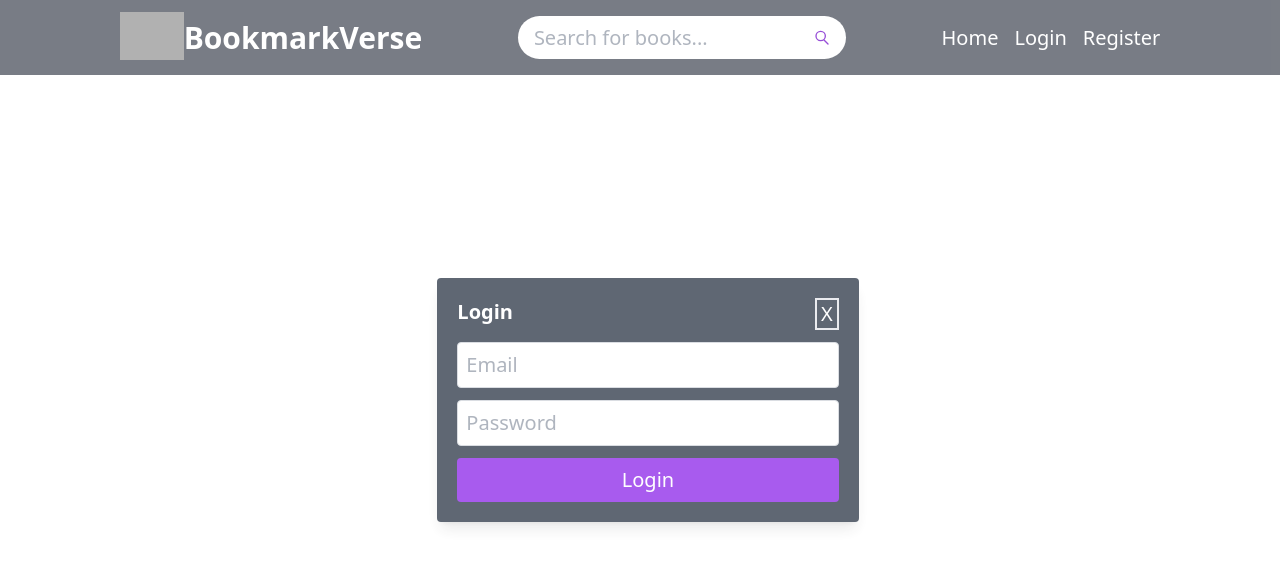
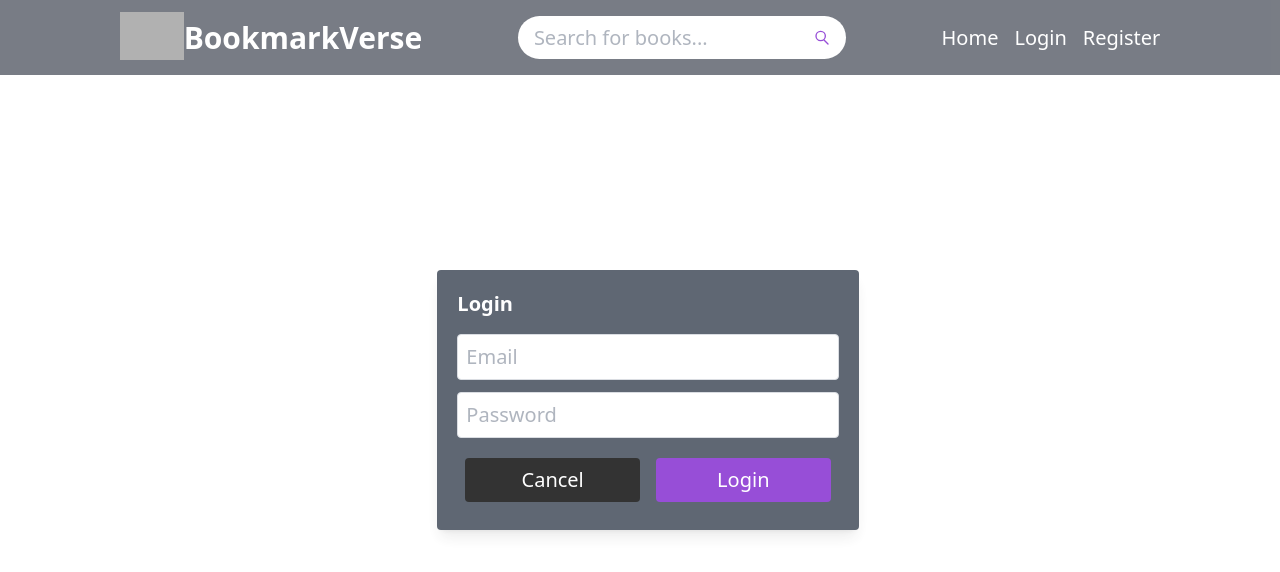
Before and after one commit to C-Macargo/BookmarkVerse-FullStack, a React (Vite) app in the folder front-end/: page / in a window 1280 px wide. Both pictures are taken after a click on the link "Login". Shown: the top 572 px of the page. Built offline with nearby package versions, Linux system fonts and the light colour scheme; grey boxes are pictures that could not be loaded.

Commit message:
fix(front-end): fixing modals close button and submit

```diff
--- a/front-end/src/components/headerComponents/LoginModal.jsx
+++ b/front-end/src/components/headerComponents/LoginModal.jsx
@@ -1,7 +1,7 @@
 import { useState } from "react";
 import useLogin from "../../hooks/useLogin";
 
-function LoginModal({ isVisible, onClose }){
+function LoginModal({ isVisible, onClose }) {
 	const [email, setEmail] = useState("");
 	const [password, setPassword] = useState("");
 	const { login } = useLogin();
@@ -10,23 +10,17 @@ function LoginModal({ isVisible, onClose }){
 		event.preventDefault();
 		setEmail("");
 		setPassword("");
+		login({ email, password });
 		onClose(false);
-		login({ email, password });
-	};
+		};
 
 	if (!isVisible) {
 		return null;
 	}
 
-
-
 	return (
 		<div className="fixed inset-0 flex items-center justify-center z-50">
 			<div className=" bg-gray-700 p-5 rounded shadow-lg w-1/3 text-white">
-				<button className="float-right border-2 pl-1 pr-1" onClick={onClose}>
-					X
-				</button>
-
 				<h1 className="text-xl font-bold mb-4">Login</h1>
 				<form onSubmit={handleSubmit}>
 					<input
@@ -47,16 +41,23 @@ function LoginModal({ isVisible, onClose }){
 						onChange={(e) => setPassword(e.target.value)}
 						required
 					/>
-
+					<div className="flex">
 					<button
-						className="w-full p-2 bg-purple-600 text-white rounded"
-						type="submit">
-						Login
-					</button>
+    type="button"
+    className="w-full p-2 m-2 bg-black text-white rounded "
+    onClick={onClose}>
+    Cancel
+</button>
+						<button
+							className="w-full  p-2 m-2 bg-purple-700 text-white rounded"
+							type="submit">
+							Login
+						</button>
+					</div>
 				</form>
 			</div>
 		</div>
 	);
 }
 
-export default LoginModal
+export default LoginModal;
--- a/front-end/src/components/headerComponents/RegisterModal.jsx
+++ b/front-end/src/components/headerComponents/RegisterModal.jsx
@@ -8,7 +8,6 @@ function RegisterModal({ isVisible, onClose }) {
 	const [password, setPassword] = useState("");
 	const [confirmPassword, setConfirmPassword] = useState("");
 	const [isMatch, setIsMatch] = useState(true);
-
 
 	const { register } = useRegister();
 
@@ -22,7 +21,7 @@ function RegisterModal({ isVisible, onClose }) {
 		setEmail("");
 		setImage("");
 		setPassword("");
-        setConfirmPassword("")
+		setConfirmPassword("");
 		onClose(false);
 		register({ name, email, image_url, password });
 	};
@@ -38,12 +37,6 @@ function RegisterModal({ isVisible, onClose }) {
 	return (
 		<div className="fixed inset-0 flex items-center justify-center z-50">
 			<div className=" bg-gray-700 p-5 rounded shadow-lg w-1/3 text-white">
-				<button
-					className="float-right border-2 pl-1 pr-1"
-					onClick={onClose}>
-					X
-				</button>
-
 				<h1 className="text-xl font-bold mb-4">Register</h1>
 				<form onSubmit={handleSubmit}>
 					<input
@@ -94,11 +87,19 @@ function RegisterModal({ isVisible, onClose }) {
 					/>
 					{!isMatch && <p>Passwords do not match!</p>}
 
+					<div className="flex">
 						<button
-						className="w-full p-2 bg-purple-600 text-white rounded"
+							type="button"
+							className="w-full p-2 m-2 bg-black text-white rounded "
+							onClick={onClose}>
+							Cancel
+						</button>
+						<button
+							className="w-full  p-2 m-2 bg-purple-700 text-white rounded"
 							type="submit">
 							Login
 						</button>
+					</div>
 				</form>
 			</div>
 		</div>
```
Lines whose indentation alone changed are shown as unchanged.
